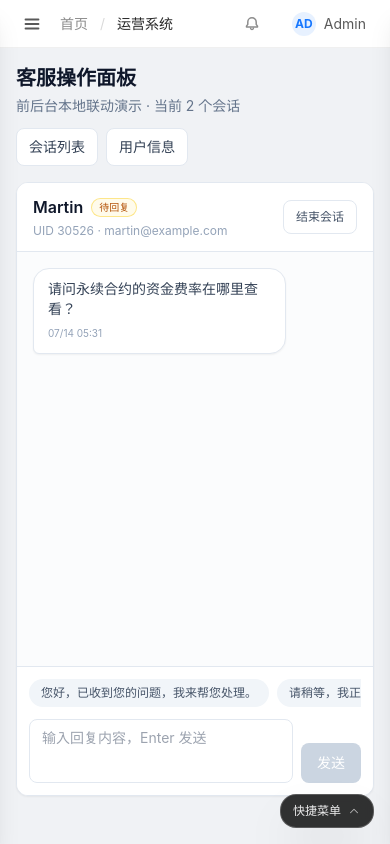
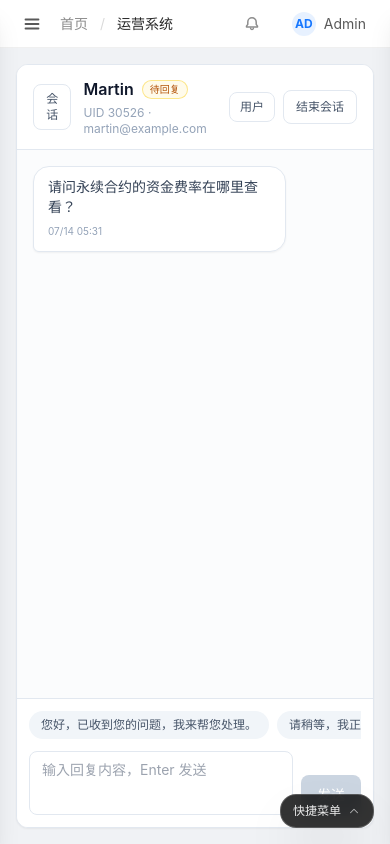
Before and after one commit to gloopai/fex-admin, a Vue app: page /admin/customer-service/workbench in a window 390 px wide. Built offline with nearby package versions, Linux system fonts and the light colour scheme.

Commit message:
fix: make customer service workbench fill content

```diff
--- a/src/pages/admin/customer-service/CustomerServiceWorkbenchPage.vue
+++ b/src/pages/admin/customer-service/CustomerServiceWorkbenchPage.vue
@@ -139,21 +139,10 @@ onUnmounted(() => unsubscribe?.())
 </script>
 
 <template>
-  <section class="flex h-[calc(100vh-7rem)] min-h-0 flex-col gap-4">
-    <header class="flex flex-wrap items-center justify-between gap-3">
-      <div>
-        <h1 class="text-xl font-semibold text-slate-900">客服操作面板</h1>
-        <p class="mt-1 text-sm text-slate-500">前后台本地联动演示 · 当前 {{ summary.all }} 个会话</p>
-      </div>
-      <div class="flex items-center gap-2">
-        <button type="button" class="rounded-lg border border-slate-200 bg-white px-3 py-2 text-sm text-slate-700 lg:hidden" @click="listOpen = true">会话列表</button>
-        <button type="button" class="rounded-lg border border-slate-200 bg-white px-3 py-2 text-sm text-slate-700 xl:hidden" :disabled="!selected" @click="profileOpen = true">用户信息</button>
-      </div>
-    </header>
-
+  <section class="relative h-full min-h-0">
     <p v-if="errorMessage" class="rounded-lg border border-rose-200 bg-rose-50 px-4 py-3 text-sm text-rose-700" role="alert">{{ errorMessage }}</p>
 
-    <div class="grid min-h-0 flex-1 overflow-hidden rounded-xl border border-slate-200 bg-white shadow-sm lg:grid-cols-[280px_minmax(0,1fr)] xl:grid-cols-[280px_minmax(0,1fr)_280px]">
+    <div class="grid h-full min-h-0 overflow-hidden rounded-xl border border-slate-200 bg-white shadow-sm lg:grid-cols-[280px_minmax(0,1fr)] xl:grid-cols-[280px_minmax(0,1fr)_280px]">
       <aside
         class="fixed inset-y-0 left-0 z-50 flex w-[min(86vw,320px)] flex-col border-r border-slate-200 bg-white shadow-xl transition-transform lg:static lg:z-auto lg:w-auto lg:translate-x-0 lg:shadow-none"
         :class="listOpen ? 'translate-x-0' : '-translate-x-full'"
@@ -203,6 +192,7 @@ onUnmounted(() => unsubscribe?.())
       <main class="flex min-w-0 flex-col bg-slate-50/50">
         <template v-if="selected">
           <header class="flex min-h-16 items-center justify-between gap-3 border-b border-slate-200 bg-white px-4 py-3">
+            <button type="button" class="rounded-lg border border-slate-200 px-2.5 py-1.5 text-xs text-slate-600 lg:hidden" @click="listOpen = true">会话</button>
             <div class="min-w-0">
               <div class="flex items-center gap-2">
                 <h2 class="truncate font-semibold text-slate-900">{{ selected.user.nickname || selected.user.email }}</h2>
@@ -210,7 +200,10 @@ onUnmounted(() => unsubscribe?.())
               </div>
               <p class="mt-1 text-xs text-slate-400">UID {{ selected.user.uid || selected.userId }} · {{ selected.user.email }}</p>
             </div>
-            <button type="button" class="shrink-0 rounded-lg border border-slate-200 px-3 py-2 text-xs text-slate-600 transition hover:border-rose-200 hover:bg-rose-50 hover:text-rose-600 disabled:cursor-not-allowed disabled:opacity-40" :disabled="isClosed" @click="endConversation">结束会话</button>
+            <div class="flex shrink-0 items-center gap-2">
+              <button type="button" class="rounded-lg border border-slate-200 px-2.5 py-1.5 text-xs text-slate-600 xl:hidden" @click="profileOpen = true">用户</button>
+              <button type="button" class="rounded-lg border border-slate-200 px-3 py-2 text-xs text-slate-600 transition hover:border-rose-200 hover:bg-rose-50 hover:text-rose-600 disabled:cursor-not-allowed disabled:opacity-40" :disabled="isClosed" @click="endConversation">结束会话</button>
+            </div>
           </header>
 
           <div ref="messageListRef" class="min-h-0 flex-1 overflow-y-auto p-4 md:p-6">
```
